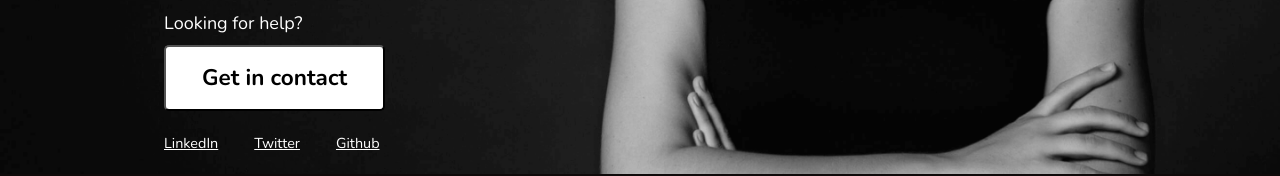
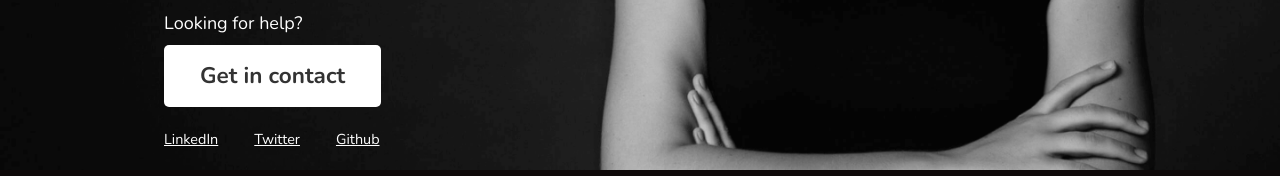
Before and after one commit to kristinbaumann/personal-website-relaunch, a Gatsby site: page / in a window 1280 px wide. Shown: the part 419-595 px from the top of the page. Built offline with nearby package versions, Linux system fonts and the light colour scheme; Gatsby itself is replaced by a stand-in of ours.

Commit message:
Updated Favicon

```diff
--- a/gatsby-config.js
+++ b/gatsby-config.js
@@ -1,6 +1,6 @@
 module.exports = {
   siteMetadata: {
-    title: `Gatsby Default Starter`,
+    title: `Personal Website of Kristin Baumann`,
     description: `Kick off your next, great Gatsby project with this default starter. This barebones starter ships with the main Gatsby configuration files you might need.`,
     author: `@gatsbyjs`,
   },
@@ -24,7 +24,7 @@ module.exports = {
         background_color: `#663399`,
         theme_color: `#663399`,
         display: `minimal-ui`,
-        icon: `src/images/gatsby-icon.png`, // This path is relative to the root of the site.
+        icon: `src/images/headshot_icon.png`, // This path is relative to the root of the site.
       },
     },
     // this (optional) plugin enables Progressive Web App + Offline functionality
--- a/src/pages/index.js
+++ b/src/pages/index.js
@@ -32,9 +32,9 @@ const IndexPage = () => (
         </div>
         <div className="section-cta">
           <p>Looking for help?</p>
-          <button className="cta" href="mailto:mail@kristin-baumann.com">
+          <a className="cta" href="mailto:mail@kristin-baumann.com">
             Get in contact
-          </button>
+          </a>
         </div>
       </div>
       <ul className="section-interaction links">
--- a/src/styles/custom.css
+++ b/src/styles/custom.css
@@ -68,16 +68,19 @@ ul.topics {
   margin-bottom: 0.5rem;
 }
 
-.section-cta button {
+.section-cta a {
+  display: inline-block;
   font-weight: bold;
   background-color: #fff;
+  color: #333;
+  text-decoration: none;
   border-radius: 5px;
   transition: 0.2s;
   font-size: 1.25rem;
   padding: 1rem 2rem;
 }
 
-.section-cta button:hover {
+.section-cta a:hover {
   background-color: lightgrey;
   cursor: pointer;
 }
@@ -119,7 +122,6 @@ ul.links a:hover {
 }
 
 /* Scaling typography */
-
 @media screen and (min-width: 500px) {
   html {
     font-size: 14px;
```
Also changed, not shown: src/images/gatsby-icon.png (deleted), src/images/headshot_icon.png (added).
